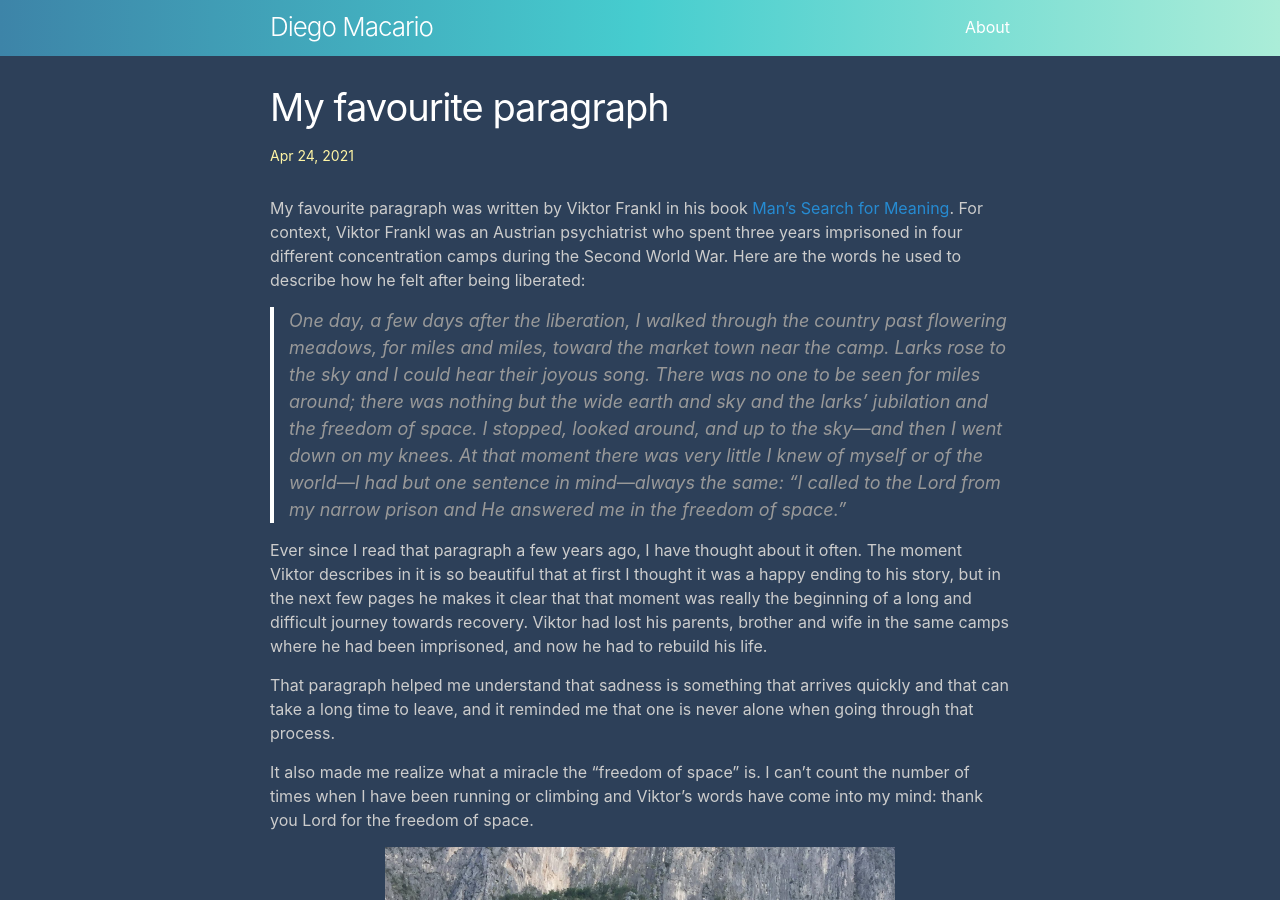
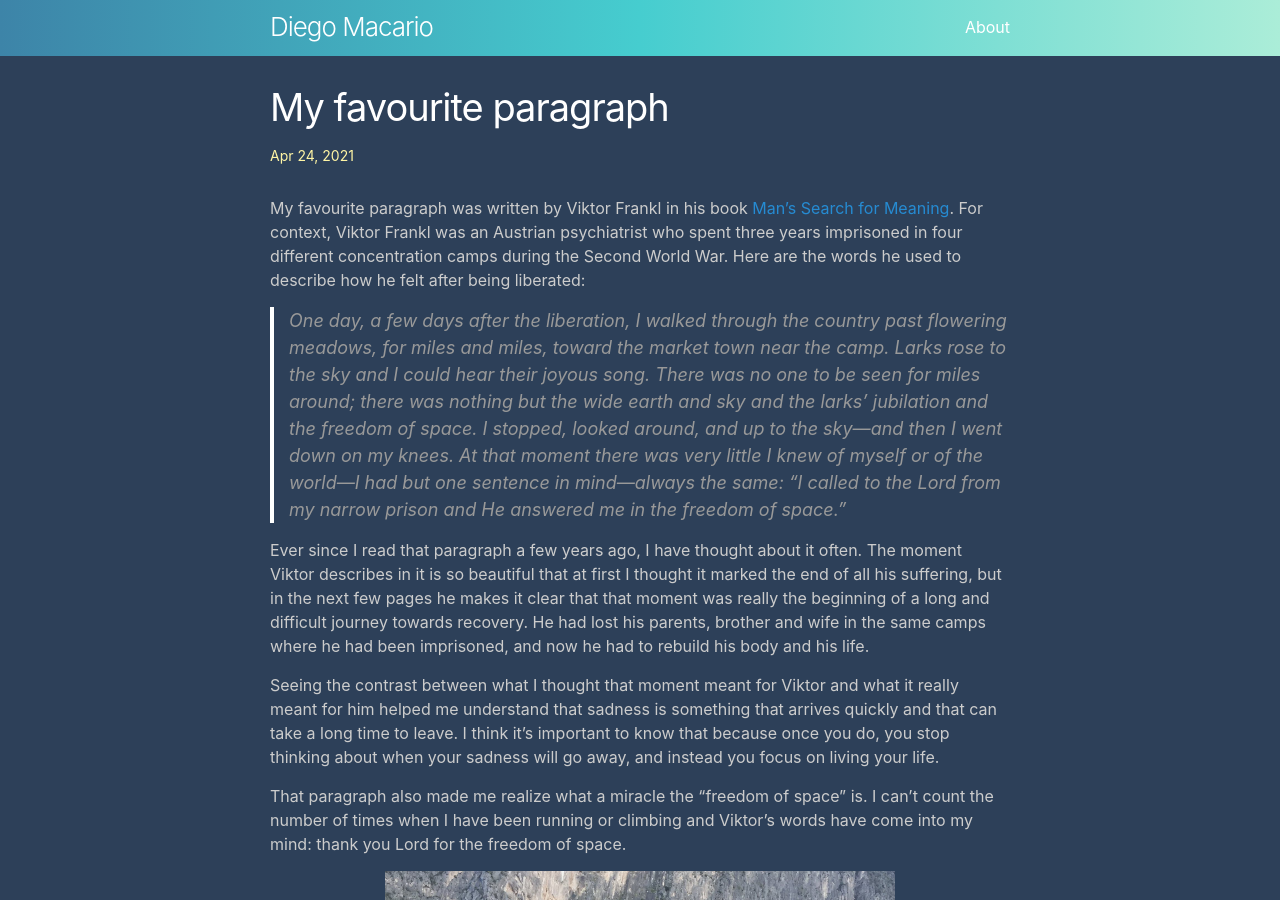
Before and after one commit to diegomacario/diegomacario.github.io, a Jekyll site: the page built from _posts/2021-04-24-my-favourite-paragraph.md, in a window 1280 px wide and 900 px high. Built offline with Jekyll 4.4.1, drawn with Linux system fonts in a browser that asks for light colours.

Commit message:
Add more changes.

```diff
--- a/_posts/2021-04-24-my-favourite-paragraph.md
+++ b/_posts/2021-04-24-my-favourite-paragraph.md
@@ -15,11 +15,11 @@ sky—and then I went down on my knees. At that moment there was very little I k
 the world—I had but one sentence in mind—always the same: "I called to the Lord from my narrow
 prison and He answered me in the freedom of space."
 
-Ever since I read that paragraph a few years ago, I have thought about it often. The moment Viktor describes in it is so beautiful that at first I thought it was a happy ending to his story, but in the next few pages he makes it clear that that moment was really the beginning of a long and difficult journey towards recovery. Viktor had lost his parents, brother and wife in the same camps where he had been imprisoned, and now he had to rebuild his life.
+Ever since I read that paragraph a few years ago, I have thought about it often. The moment Viktor describes in it is so beautiful that at first I thought it marked the end of all his suffering, but in the next few pages he makes it clear that that moment was really the beginning of a long and difficult journey towards recovery. He had lost his parents, brother and wife in the same camps where he had been imprisoned, and now he had to rebuild his body and his life.
 
-That paragraph helped me understand that sadness is something that arrives quickly and that can take a long time to leave, and it reminded me that one is never alone when going through that process.
+Seeing the contrast between what I thought that moment meant for Viktor and what it really meant for him helped me understand that sadness is something that arrives quickly and that can take a long time to leave. I think it's important to know that because once you do, you stop thinking about when your sadness will go away, and instead you focus on living your life.
 
-It also made me realize what a miracle the "freedom of space" is. I can't count the number of times when I have been running or climbing and Viktor's words have come into my mind: thank you Lord for the freedom of space.
+That paragraph also made me realize what a miracle the "freedom of space" is. I can't count the number of times when I have been running or climbing and Viktor's words have come into my mind: thank you Lord for the freedom of space.
 
 <p align="center">
 <img src="/assets/images/favourite_paragraph/spire.jpeg" alt="Running" width="510"/>
```
